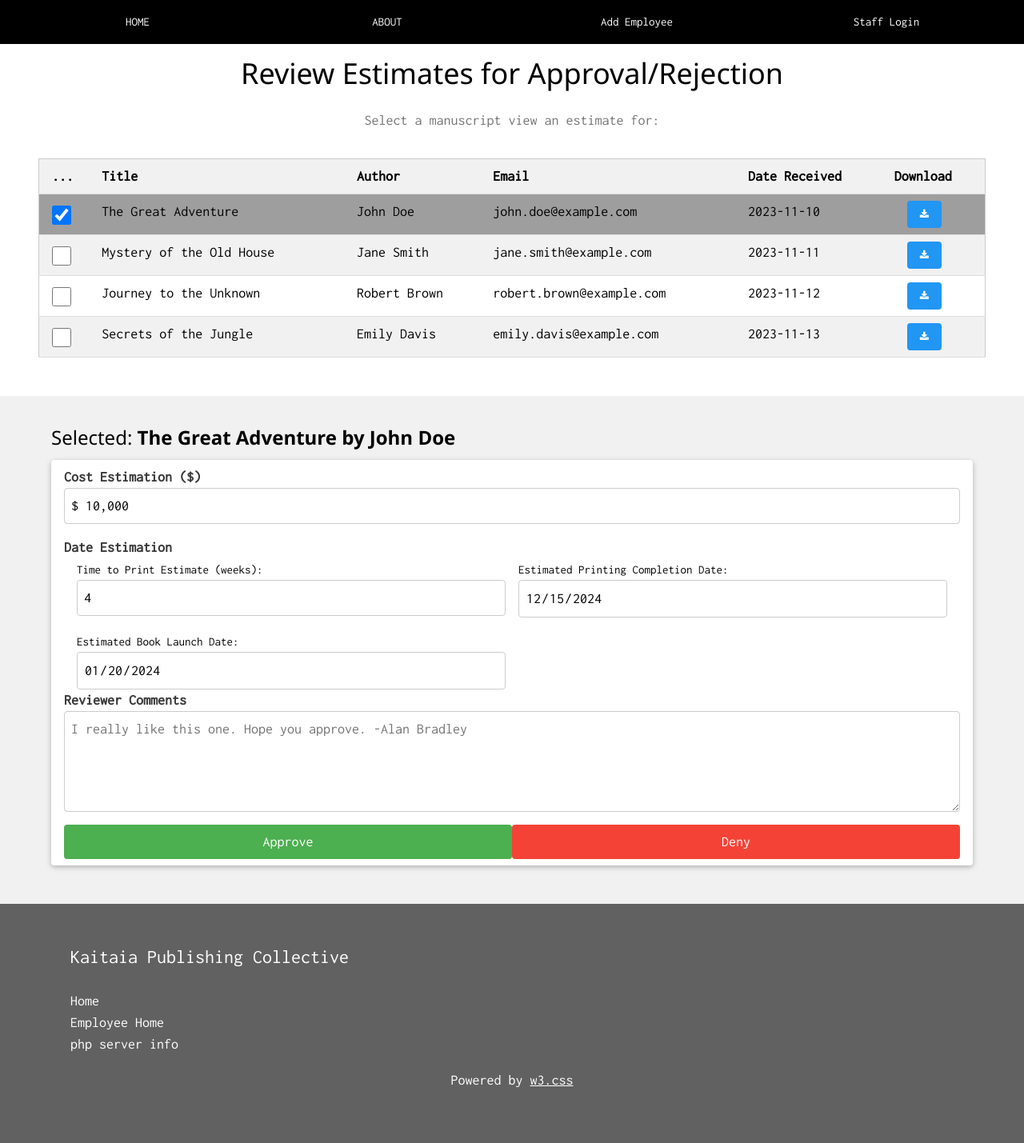
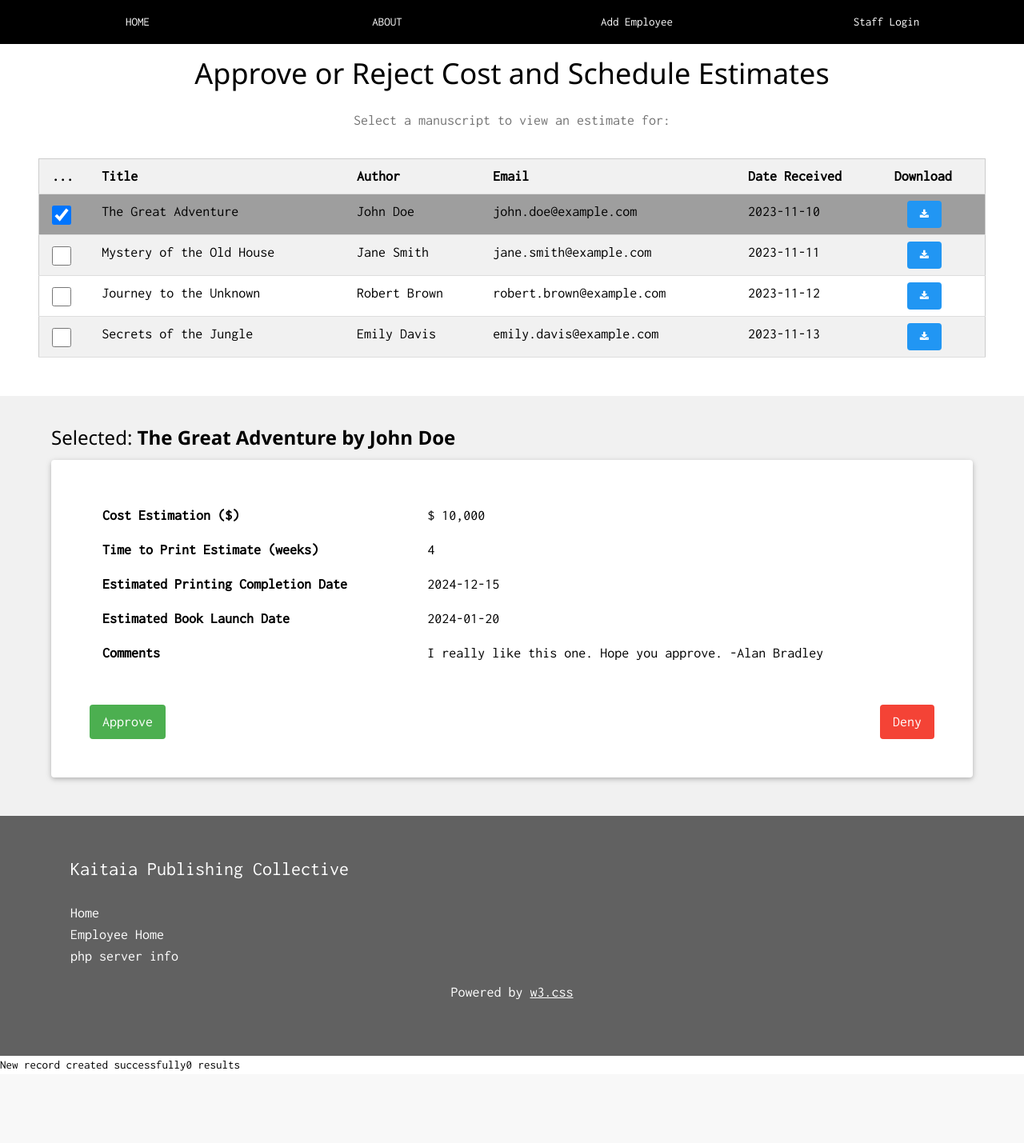
Before and after one commit to MR-SIR2525/systems-a-and-d-project, a PHP site: page /review-estimates.php in a window 1280 px wide. Shown: the top 1429 px of the page at 80% size. After the commit the page ends 1339 px from the top, so only its background shows below. Run offline with PHP 8.4, Linux system fonts and the light colour scheme; data that the repository does not hold is empty; a stand-in replaces the project's code that opens the database connection.

Commit message:
printout instead of readonly form, change title

```diff
--- a/review-estimates.php
+++ b/review-estimates.php
@@ -32,8 +32,8 @@
   <!-- Header and Table section -->
   <section class="w3-white w3-large px-48 pb-48">
     <header class="w3-container mt-55" id="home">
-      <h1 class="w3-center">Review Estimates for Approval/Rejection</h1>
-      <p class="w3-center w3-text-grey">Select a manuscript view an estimate for:</p>
+      <h1 class="w3-center">Approve or Reject Cost and Schedule Estimates</h1>
+      <p class="w3-center w3-text-grey">Select a manuscript to view an estimate for:</p>
     </header>
 
     <!-- Manuscripts Table -->
@@ -57,55 +57,48 @@
     </div>
   </section>
 
-  <!-- Approve/Deny Estimates Form -->
+  <!-- Approve/Deny Estimates Printout -->
   <section class="w3-light-grey w3-large px-64 pt-24 pb-48">
     <div>
       <h3>Selected: <b>The Great Adventure by John Doe</b></h3>
 
-      <form action="#" method="POST" class="w3-container w3-card w3-white w3-round w3-padding">
-        <!-- Display Cost Estimation -->
-        <label for="cost_estimation" class="w3-text-dark-grey"><b>Cost Estimation ($)</b></label>
-        <input type="text" id="cost_estimation" name="cost_estimation" class="w3-input w3-border w3-round w3-margin-bottom"
-               value="$ 10,000" readonly>
-
-        <!-- Display Date Estimations -->
-        <label class="w3-text-dark-grey"><b>Date Estimation</b></label>
-        <div class="w3-row-padding">
-          <div class="w3-half w3-margin-bottom">
-            <label for="print_estimate" class="w3-medium">Time to Print Estimate (weeks):</label>
-            <input type="text" id="print_estimate" name="print_estimate" class="w3-input w3-border w3-round"
-                   value="4" readonly>
-          </div>
-          <div class="w3-half w3-margin-bottom">
-            <label for="completion_date" class="w3-medium">Estimated Printing Completion Date:</label>
-            <input type="date" id="completion_date" name="completion_date" class="w3-input w3-border w3-round"
-                   value="2024-12-15" readonly>
-          </div>
-          <div class="w3-half">
-            <label for="launch_date" class="w3-medium">Estimated Book Launch Date:</label>
-            <input type="date" id="launch_date" name="launch_date" class="w3-input w3-border w3-round"
-                   value="2024-01-20" readonly>
-          </div>
-        </div>
-
-        <!-- Comments Box -->
-        <label for="review_comments" class="w3-text-dark-grey"><b>Reviewer Comments</b></label>
-        <textarea id="review_comments" name="review_comments" rows="4" class="w3-input w3-border w3-round w3-margin-bottom"
-                  placeholder="I really like this one. Hope you approve. -Alan Bradley" readonly></textarea>
+      <div class="w3-container w3-card w3-white w3-round py-48 px-48">
+        <table class="w3-table w3-border-0">
+          <tr>
+            <td><b>Cost Estimation ($)</b></td>
+            <td>$ 10,000</td>
+          </tr>
+          <tr>
+            <td><b>Time to Print Estimate (weeks)</b></td>
+            <td>4</td>
+          </tr>
+          <tr>
+            <td><b>Estimated Printing Completion Date</b></td>
+            <td>2024-12-15</td>
+          </tr>
+          <tr>
+            <td><b>Estimated Book Launch Date</b></td>
+            <td>2024-01-20</td>
+          </tr>
+          <tr>
+            <td><b>Comments</b></td>
+            <td>I really like this one. Hope you approve. -Alan Bradley</td>
+          </tr>
+        </table>
+        <br>
 
         <!-- Approval Section -->
         <div class="w3-row w3-margin-top">
-          <div class="w3-half">
+          <div class="w3-left">
             <button type="submit" name="approval" value="approve" class="w3-button w3-green w3-round w3-block">Approve</button>
           </div>
-          <div class="w3-half">
+          <div class="w3-right">
             <button type="submit" name="approval" value="deny" class="w3-button w3-red w3-round w3-block">Deny</button>
           </div>
         </div>
-      </form>
+      </div>
     </div>
   </section>
-
 
 
   <!-- Footer -->
```
